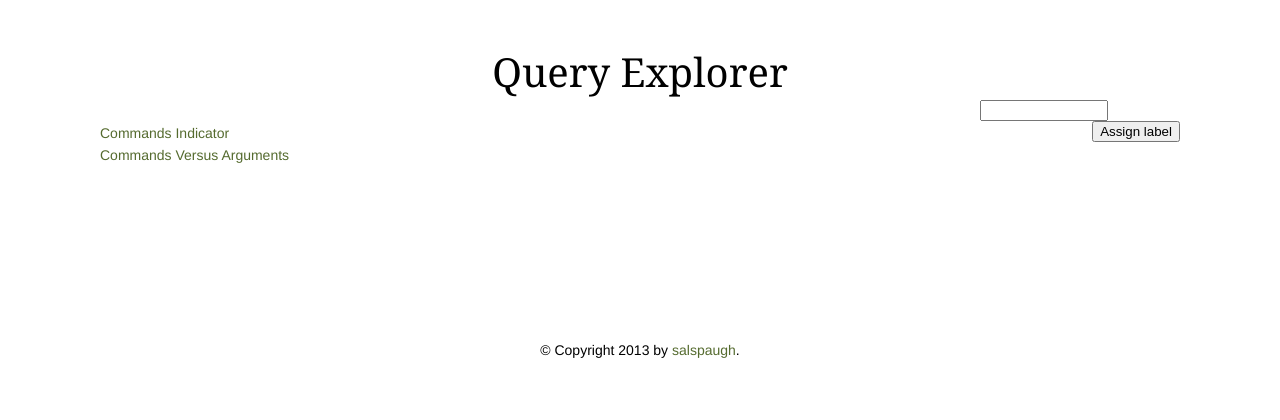
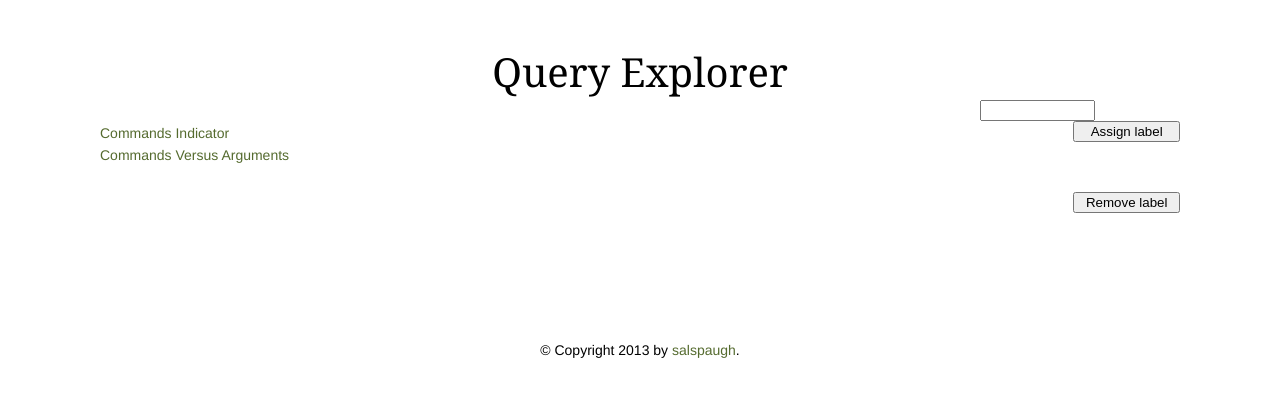
Before and after one commit to salspaugh/queryexplorer, a Flask app: page /commands_indicator in a window 1280 px wide. Shown: the top 420 px of the page. Run offline with Flask 2, Linux system fonts and the light colour scheme; data that the repository does not hold is empty; some libraries are stand-ins or nearby versions; some web fonts are replaced.

Commit message:
Some light refactoring.

```diff
--- a/queryexplorer/static/css/style.css
+++ b/queryexplorer/static/css/style.css
@@ -40,10 +40,11 @@ body {
 }
 input {
     float: left;
-    width: 9em;
+    width: 8em;
 }
 button {
     float: right;
+    width: 8em;
 }
 div.tooltip {
     position: absolute;
--- a/queryexplorer/static/js/commands_indicator.js
+++ b/queryexplorer/static/js/commands_indicator.js
@@ -13,11 +13,11 @@ var topQueryIdx = 0;
 var bottomQueryIdx = topQueryIdx + DISPLAY_ROWS;
 var svgOffset;
 
-var rects = null;
+varsquares = null;
 var labels = [];
 
 var colormap = {};
-var colors = ["#66CC66", "#336699"];
+var colors = ["#0000FF", "#00FF00", "#00FFFF", "#FF0000", "#FF00FF", "#FFFF00", "#000099", "#009900", "#009999", "#990000", "#990099", "#999900", "#006969", "#690000", "#CF0066" ];
 var currentColorIdx = 0;
 
 main()
@@ -50,20 +50,20 @@ function main() {
     $("body").height(bottomQueryIdx + svgOffset);
 
     // render the main viz
-    renderVisualization(topQueryIdx, bottomQueryIdx);
+    redrawSquares(topQueryIdx, bottomQueryIdx);
 
 }
 
 $(document).ready(function() {
     $(window).scroll(function() {
-        //rectdata = rects[0];
+        //rectdata =squares[0];
         topQueryIdx = Math.max(0, ($(window).scrollTop() - svgOffset)/RECT_HEIGHT);
         bottomQueryIdx = topQueryIdx + DISPLAY_ROWS;
         $("body").height(bottomQueryIdx+svgOffset);
         //console.log("New window location:", $(window).scrollTop());
         //console.log("New query range:", topQueryIdx, bottomQueryIdx);
         //console.log("Rects before:", rectdata[0], rectdata[rectdata.length - 1]);
-        renderVisualization(topQueryIdx, bottomQueryIdx);
+        redrawSquares(topQueryIdx, bottomQueryIdx);
         //console.log("Rects after:", rectdata[0], rectdata[rectdata.length - 1]);
     });
 });
@@ -86,8 +86,8 @@ function assignLabelsClicked() {
 }
 
 function getSelectedSquares() {
-    if (rects) {
-        var selectedSquares = rects.filter(function(d) {
+    if (squares) {
+        var selectedSquares =squares.filter(function(d) {
             selected = d3.select(this).attr("selected");
             multiSelected = d3.select(this).attr("multi-selected");
             return (selected == "true" || multiSelected == "true");
@@ -106,7 +106,7 @@ function removeLabels(selectedSquares, label) {
         return squareData;
     });
     $(".square").remove();
-    renderVisualization(topQueryIdx, bottomQueryIdx);
+    redrawSquares(topQueryIdx, bottomQueryIdx);
 }
 
 function updateLabels(selectedSquares, label) {
@@ -119,7 +119,7 @@ function updateLabels(selectedSquares, label) {
         return squareData;
     });
     $(".square").remove();
-    renderVisualization(topQueryIdx, bottomQueryIdx);
+    redrawSquares(topQueryIdx, bottomQueryIdx);
 }
 
 function updateSquaresElements(selectedSquares, label) {
@@ -164,55 +164,6 @@ function updateQueryData(squareData) {
     });
 }
 
-//function updateRemoveLabels(selectedSquares, text) {
-//    selectedSquares.attr("label", null);
-//    selectedSquares.datum(function(d, i) {
-//        d.label = null;
-//        nullData = d
-//        labels = labels.filter(function(elem, idx, arr) {
-//            return elem.label != text;
-//        });
-//        bg = svg.selectAll(".background")
-//            .data(labels, function(d) { return d.hash; })
-//        bg.enter()
-//            .append("rect")
-//            .call(setBackgroundAttributes);
-//        bg.exit().remove();
-//        $.post("/commands_indicator_class", nullData, function(data) {
-//            console.log(data);
-//        });
-//        return d;
-//    });
-//    $(".square").remove();
-//    renderVisualization(topQueryIdx, bottomQueryIdx);
-//}
-//
-//
-//function updateLabels(selectedSquares, text) {
-//    selectedSquares.attr("label", text);
-//    selectedSquares.datum(function(d, i) {
-//        d.label = text;
-//        labelData = d;
-//        labelData.hash = d.ridx + d.label + '_background';
-//        labels = labels.filter(function(elem, idx, arr) {
-//            return elem.ridx != d.ridx;
-//        });
-//        labels.push(labelData);
-//        bg = svg.selectAll(".background")
-//            .data(labels, function(d) { return d.hash; })
-//        bg.enter()
-//            .append("rect")
-//            .call(setBackgroundAttributes);
-//        bg.exit().remove();
-//        $.post("/commands_indicator_class", labelData, function(data) {
-//            console.log(data);
-//        });
-//        return d;
-//    });
-//    $(".square").remove();
-//    renderVisualization(topQueryIdx, bottomQueryIdx);
-//}
-
 function setBackgroundAttributes(items) {
     items.attr("class", "background")
         .attr("height", function() {
@@ -256,23 +207,29 @@ function range(start, end)
     return a;
 }
 
-function renderVisualization(topIdx, botIdx) {
+function redrawSquares(topIdx, botIdx) {
 
     d3.json('/commands_indicator_coordinates', function(error, json) {
 
-        //console.log("Done loading.");
-        //console.log(json);
 
         // Get the correct data to display.
         var toRender = json.filter(isInRange);
 
         // Add the wanted elements.
-        rects = svg.selectAll(".square")
+       squares = svg.selectAll(".square")
             .data(toRender, function(d) { return d.hash; });
 
-        rects.enter()
+       squares.enter()
             .append("rect")
-            .attr("label", function(d) {
+            .call(setSquareAttributes);
+
+        // Remove unwanted elements.
+       squares.exit().remove()
+    });
+}
+
+function setSquareAttributes(items) {
+    items.attr("label", function(d) {
             return d.class;
         })
         .attr("class", "square")
@@ -308,10 +265,6 @@ function renderVisualization(topIdx, botIdx) {
                 toggleSelection(d, d3.select(this));
             }
         });
-
-        // Remove unwanted elements.
-        rects.exit().remove()
-    });
 }
 
 function toggleSelection(datum, elem) {
@@ -336,7 +289,7 @@ function toggleMultiSelection(datum, elem){
 }
 
 function unSelectRow(datum) {
-    rects.attr("fill", function(d) {
+   squares.attr("fill", function(d) {
         currentColor = d3.select(this)
                         .attr("fill");
             if (d.ridx == datum.ridx) {
@@ -355,7 +308,7 @@ function unSelectRow(datum) {
 }
 
 function selectRow(datum) {
-    rects.attr("fill", function(d) {
+   squares.attr("fill", function(d) {
             currentColor = d3.select(this)
                             .attr("fill");
             if (d.ridx == datum.ridx) {
@@ -374,7 +327,7 @@ function selectRow(datum) {
 }
 
 function unMultiSelectRow(datum) {
-    rects.attr("fill", function(d) {
+   squares.attr("fill", function(d) {
             currentColor = d3.select(this)
                             .attr("fill");
             if (d.ridx == datum.ridx) {
@@ -393,7 +346,7 @@ function unMultiSelectRow(datum) {
 }
 
 function multiSelectRow(datum) {
-    rects.attr("fill", function(d) {
+   squares.attr("fill", function(d) {
             currentColor = d3.select(this)
                             .attr("fill");
             if (d.ridx == datum.ridx) {
--- a/queryexplorer/templates/commands_indicator.html
+++ b/queryexplorer/templates/commands_indicator.html
@@ -2,7 +2,8 @@
 {% block rightsidebar %}
     <center>
         <input type="text">
-        <button type="button">Assign label</button>
+        <button type="button" class=addlabel>Assign label</button>
+        <button type="button" class=removelabel style="margin-top: 50px;">Remove label</button>
     </center>
 {% endblock %}
 {% block content %}
```
Lines whose indentation alone changed are shown as unchanged.
